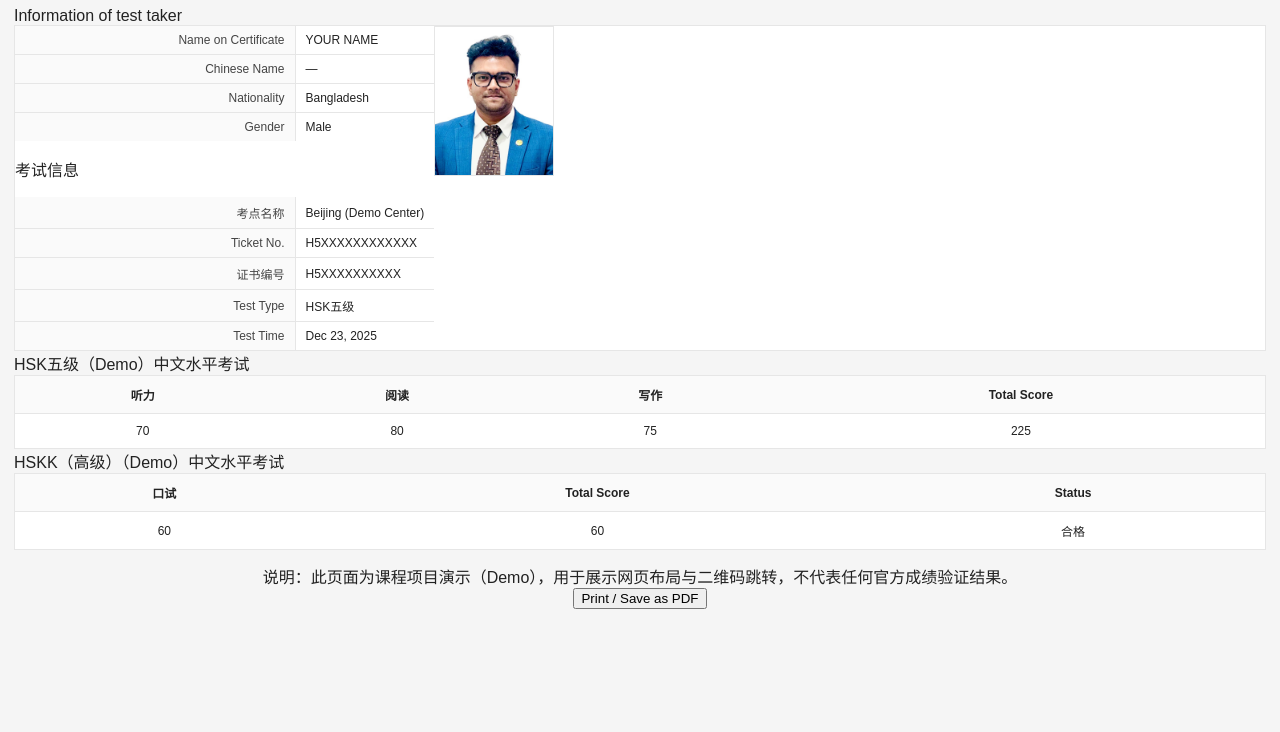
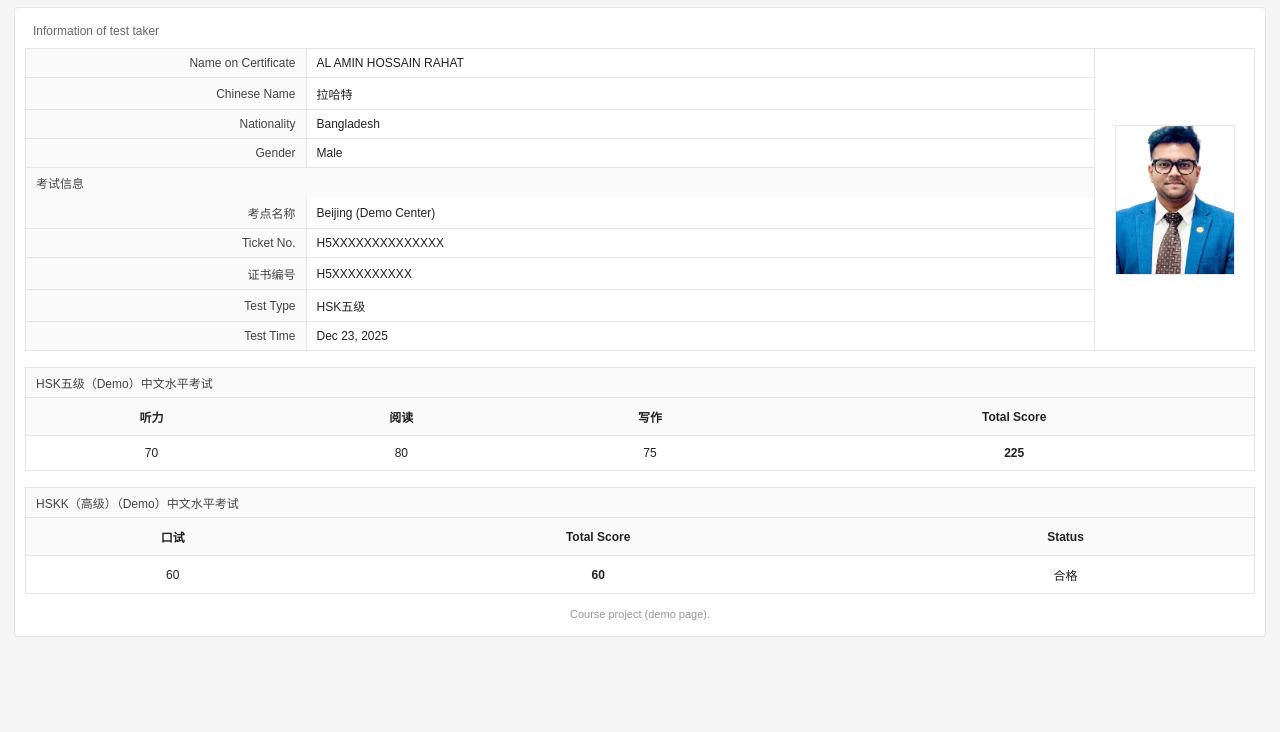
Before and after one commit to rahat137/admin.chinesetest.cn, a plain HTML site: page index.html in a window 1280 px wide. Shown: the part 68-800 px from the top of the page. Drawn offline with Linux system fonts and the light colour scheme.

Commit message:
Update index.html

```diff
--- a/index.html
+++ b/index.html
@@ -3,129 +3,75 @@
 <head>
   <meta charset="utf-8" />
   <meta name="viewport" content="width=device-width,initial-scale=1" />
-  <title>中文考试成绩在线验证结果查询（Demo）</title>
+  <title>中文考试成绩在线验证结果查询</title>
   <link rel="stylesheet" href="style.css" />
 </head>
+<body>
 
-<body>
   <div class="page">
     <header class="header">
       <h1>中文考试成绩在线验证结果查询</h1>
-      <p class="sub">（项目演示 Demo - 非官方页面 / Not an official CTI page）</p>
+      <p class="sub">汉考国际教育科技（北京）有限公司（CTI）</p>
     </header>
 
-    <main class="card">
-      <div class="card-head">
-        <div class="section-title">Information of test taker</div>
-      </div>
+    <main class="panel">
+      <div class="panel-title">Information of test taker</div>
 
       <div class="top-grid">
-        <!-- LEFT: info tables -->
-        <div class="tables">
+        <div class="left">
+
           <table class="info-table">
-            <tr>
-              <th>Name on Certificate</th>
-              <td id="name">YOUR NAME</td>
-            </tr>
-            <tr>
-              <th>Chinese Name</th>
-              <td id="cnname">—</td>
-            </tr>
-            <tr>
-              <th>Nationality</th>
-              <td id="nation">Bangladesh</td>
-            </tr>
-            <tr>
-              <th>Gender</th>
-              <td id="gender">Male</td>
-            </tr>
+            <tr><th>Name on Certificate</th><td>AL AMIN HOSSAIN RAHAT</td></tr>
+            <tr><th>Chinese Name</th><td>拉哈特</td></tr>
+            <tr><th>Nationality</th><td>Bangladesh</td></tr>
+            <tr><th>Gender</th><td>Male</td></tr>
           </table>
-        <p class="section-title">考试信息</p>
-        <table class="info-table">
-            <tr>
-              <th>考点名称</th>
-              <td id="center">Beijing (Demo Center)</td>
-            </tr>
-            <tr>
-              <th>Ticket No.</th>
-              <td id="ticket">H5XXXXXXXXXXXX</td>
-            </tr>
-            <tr>
-              <th>证书编号</th>
-              <td id="certno">H5XXXXXXXXXX</td>
-            </tr>
-            <tr>
-              <th>Test Type</th>
-              <td id="type">HSK五级</td>
-            </tr>
-            <tr>
-              <th>Test Time</th>
-              <td id="time">Dec 23, 2025</td>
-            </tr>
+
+          <div class="divider-label">考试信息</div>
+
+          <table class="info-table">
+            <tr><th>考点名称</th><td>Beijing (Demo Center)</td></tr>
+            <tr><th>Ticket No.</th><td>H5XXXXXXXXXXXXXX</td></tr>
+            <tr><th>证书编号</th><td>H5XXXXXXXXXX</td></tr>
+            <tr><th>Test Type</th><td>HSK五级</td></tr>
+            <tr><th>Test Time</th><td>Dec 23, 2025</td></tr>
           </table>
+
         </div>
 
-        <!-- RIGHT: photo -->
-        <div class="photo-box">
-          <div class="photo">
-            <img src="photo.jpg" alt="Photo (Demo)" />
+        <div class="right">
+          <div class="photo-box">
+            <img src="photo.jpg" alt="photo" />
           </div>
         </div>
       </div>
 
-      <div class="divider"></div>
+      <div class="section-gap"></div>
 
-      <div class="score-block">
-        <div class="block-title">HSK五级（Demo）中文水平考试</div>
-        <table class="score-table">
-          <thead>
-            <tr>
-              <th>听力</th>
-              <th>阅读</th>
-              <th>写作</th>
-              <th>Total Score</th>
-            </tr>
-          </thead>
-          <tbody>
-            <tr>
-              <td id="l">70</td>
-              <td id="r">80</td>
-              <td id="w">75</td>
-              <td class="total" id="total">225</td>
-            </tr>
-          </tbody>
-        </table>
+      <div class="score-title">HSK五级（Demo）中文水平考试</div>
+      <table class="score-table">
+        <tr>
+          <th>听力</th><th>阅读</th><th>写作</th><th>Total Score</th>
+        </tr>
+        <tr>
+          <td>70</td><td>80</td><td>75</td><td class="bold">225</td>
+        </tr>
+      </table>
+
+      <div class="section-gap"></div>
+
+      <div class="score-title">HSKK（高级）（Demo）中文水平考试</div>
+      <table class="score-table">
+        <tr><th>口试</th><th>Total Score</th><th>Status</th></tr>
+        <tr><td>60</td><td class="bold">60</td><td>合格</td></tr>
+      </table>
+
+      <div class="footer">
+        <div class="small-note">Course project (demo page).</div>
       </div>
 
-      <div class="gap-lg"></div>
-
-      <div class="score-block">
-        <div class="block-title">HSKK（高级）（Demo）中文水平考试</div>
-        <table class="score-table">
-          <thead>
-            <tr>
-              <th>口试</th>
-              <th>Total Score</th>
-              <th>Status</th>
-            </tr>
-          </thead>
-          <tbody>
-            <tr>
-              <td id="speak">60</td>
-              <td class="total" id="speak_total">60</td>
-              <td id="status">合格</td>
-            </tr>
-          </tbody>
-        </table>
-      </div>
-
-      <footer class="footer">
-        <div class="note">
-          说明：此页面为课程项目演示（Demo），用于展示网页布局与二维码跳转，不代表任何官方成绩验证结果。
-        </div>
-        <button class="btn" onclick="window.print()">Print / Save as PDF</button>
-      </footer>
     </main>
   </div>
+
 </body>
 </html>
```
